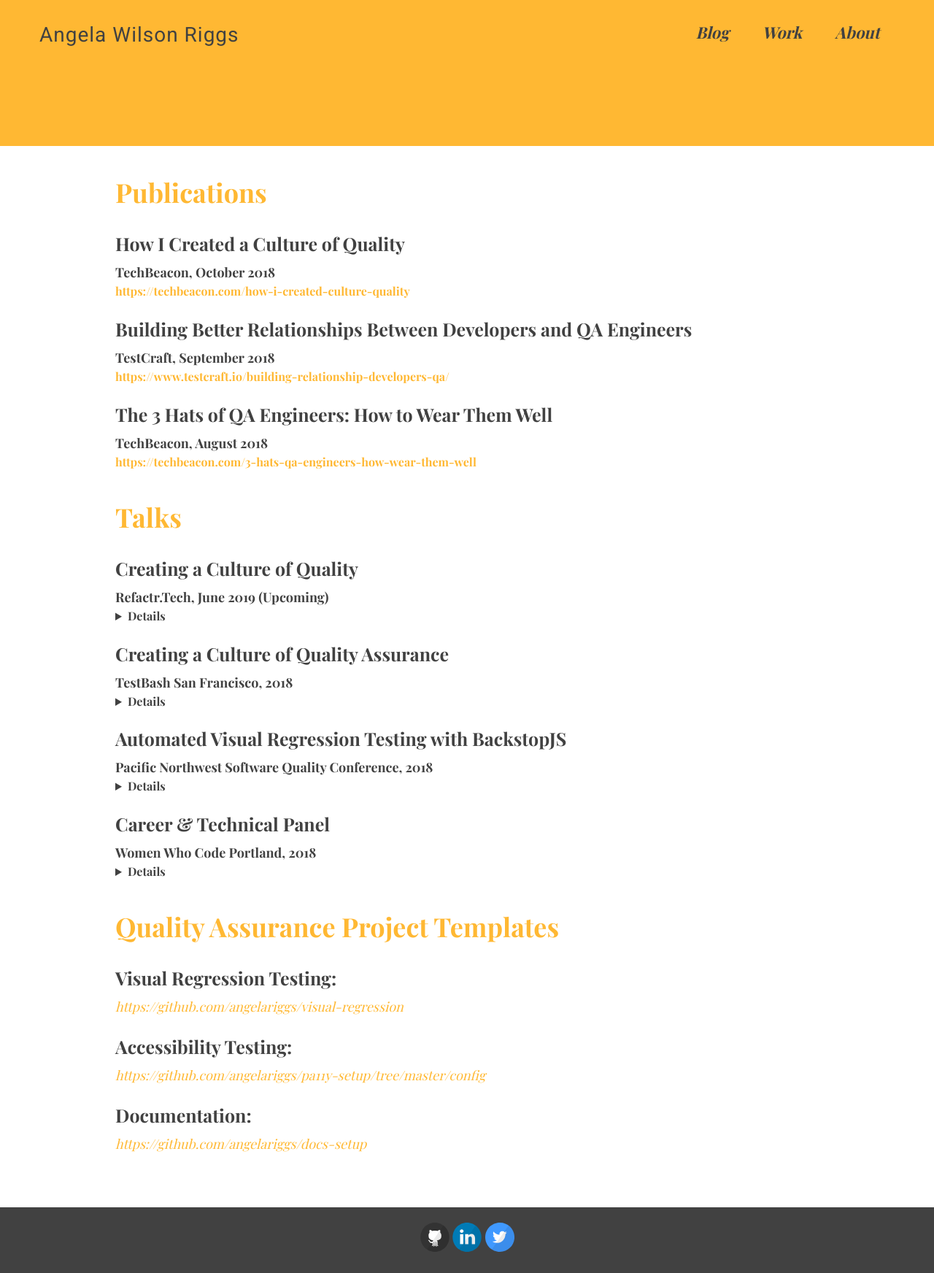
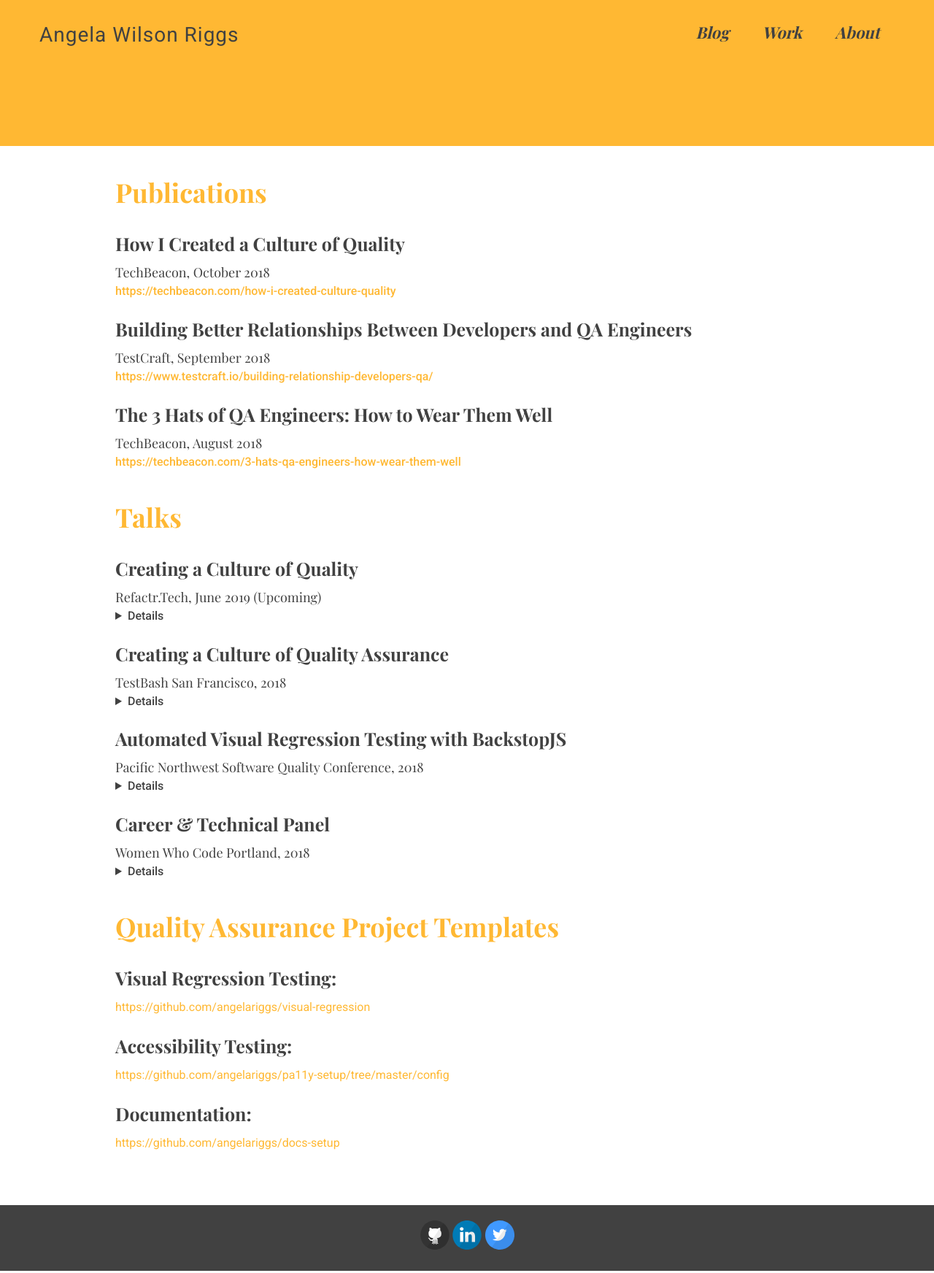
Before and after one commit to angelariggs/angelariggs.github.io, a Jekyll site: the page built from work.md, in a window 1280 px wide. Shown: the whole page at 73% size. Built offline with Jekyll 4.4.1, drawn with Linux system fonts in a browser that asks for light colours; some web fonts are replaced.

Commit message:
better font use

```diff
--- a/_sass/_base.scss
+++ b/_sass/_base.scss
@@ -20,14 +20,14 @@
 h3 {
   font-family: $display;
   font-size: 18px;
-  font-weight: 700;
+  // font-weight: 700;
   color: $darkGray;
 }
 
 h4 {
-  font-family: $display;
+  font-family: $sans-serif;
   font-size: 16px;
-  font-weight: 700;
+  font-weight: 500;
   color: $darkGray;
 }
 
--- a/_sass/_resume.scss
+++ b/_sass/_resume.scss
@@ -24,6 +24,6 @@
 }
 
 .internet-pres-link {
-	font-family: $display;
-	font-style: italic;
+	font-family: $sans-serif;
+	font-size: 16px;
 }
```
